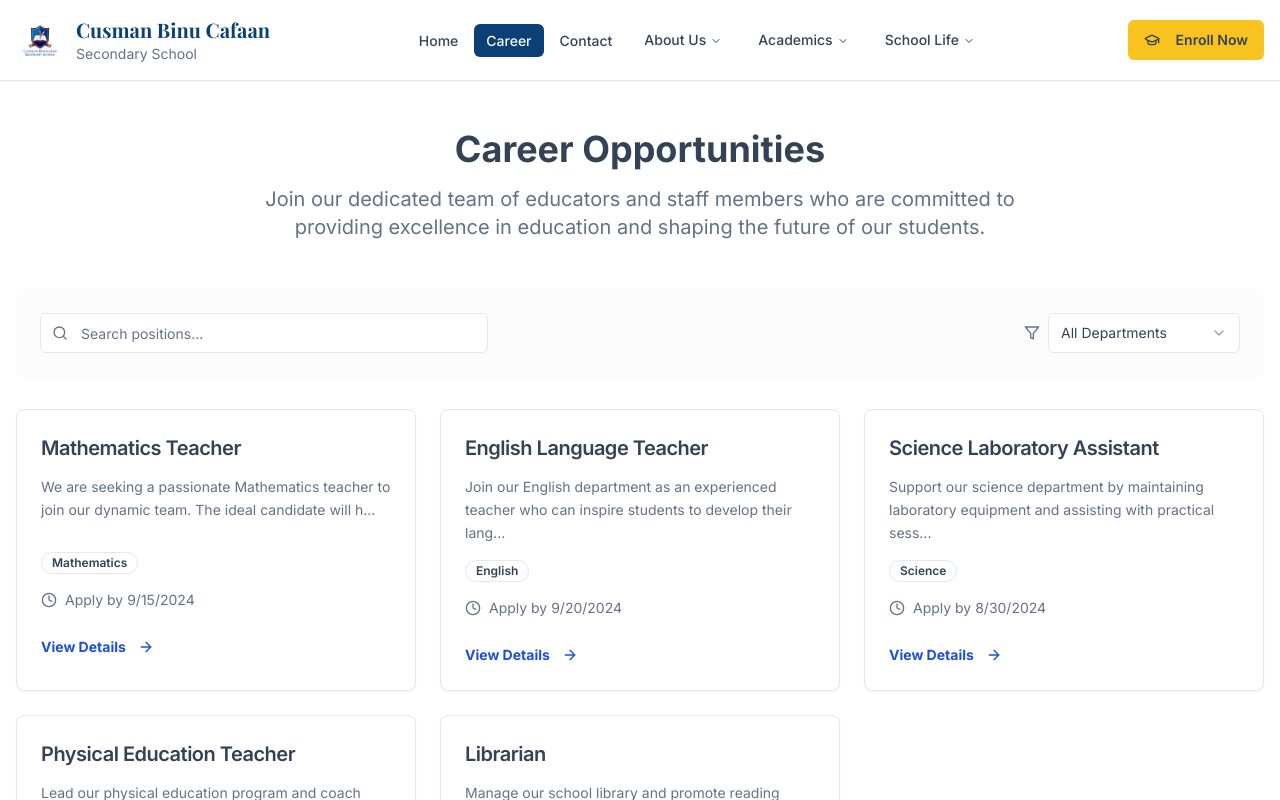
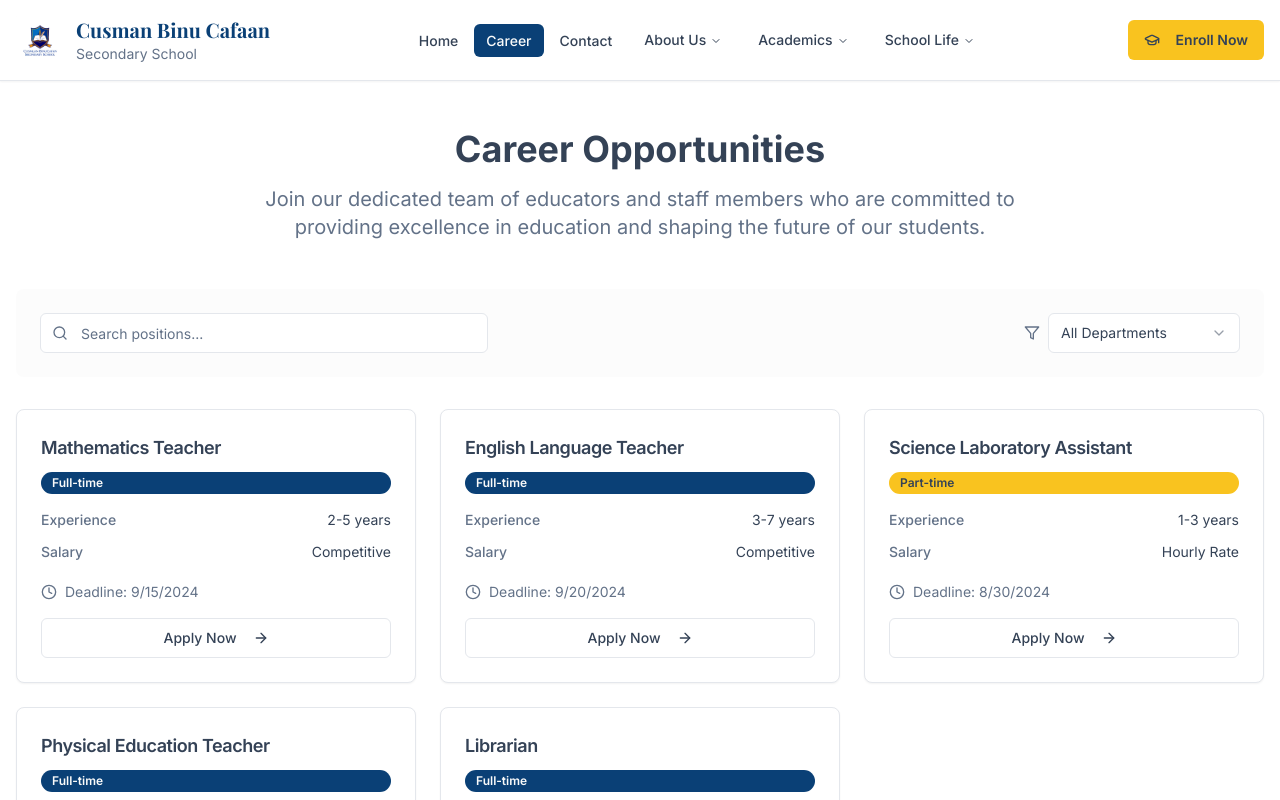
Before and after one commit to AbdirahmanNuh/cusman-secondary-school, a React (Vite) app: page /career in a window 1280 px wide. Shown: the top 800 px of the page. Built offline with nearby package versions, Linux system fonts and the light colour scheme.

Commit message:
Refine Career Page Content
Streamlined the Career page content to include only essential information, ensuring clarity and conciseness without omitting key details.

```diff
--- a/src/pages/Career.tsx
+++ b/src/pages/Career.tsx
@@ -19,110 +19,45 @@ const Career = () => {
       title: "Mathematics Teacher",
       department: "Mathematics",
       type: "Full-time",
-      location: "Main Campus",
       experience: "2-5 years",
       deadline: "2024-09-15",
-      description: "We are seeking a passionate Mathematics teacher to join our dynamic team. The ideal candidate will have strong subject knowledge and excellent communication skills.",
-      requirements: [
-        "Bachelor's degree in Mathematics or related field",
-        "Teaching certification required",
-        "Minimum 2 years teaching experience",
-        "Strong classroom management skills"
-      ],
-      responsibilities: [
-        "Plan and deliver engaging mathematics lessons",
-        "Assess student progress and provide feedback",
-        "Participate in school activities and events",
-        "Collaborate with colleagues and parents"
-      ]
+      salary: "Competitive"
     },
     {
       id: 2,
       title: "English Language Teacher",
       department: "English",
       type: "Full-time",
-      location: "Main Campus",
       experience: "3-7 years",
       deadline: "2024-09-20",
-      description: "Join our English department as an experienced teacher who can inspire students to develop their language and literature skills.",
-      requirements: [
-        "Bachelor's degree in English or Literature",
-        "Teaching certification required",
-        "Minimum 3 years teaching experience",
-        "Native or near-native English proficiency"
-      ],
-      responsibilities: [
-        "Teach English language and literature",
-        "Develop curriculum and lesson plans",
-        "Organize literary events and competitions",
-        "Mentor student publications"
-      ]
+      salary: "Competitive"
     },
     {
       id: 3,
       title: "Science Laboratory Assistant",
       department: "Science",
       type: "Part-time",
-      location: "Science Block",
       experience: "1-3 years",
       deadline: "2024-08-30",
-      description: "Support our science department by maintaining laboratory equipment and assisting with practical sessions.",
-      requirements: [
-        "Diploma in Science or related field",
-        "Laboratory experience preferred",
-        "Knowledge of safety procedures",
-        "Attention to detail"
-      ],
-      responsibilities: [
-        "Prepare laboratory equipment for classes",
-        "Maintain inventory of chemicals and materials",
-        "Ensure laboratory safety standards",
-        "Assist teachers during practical sessions"
-      ]
+      salary: "Hourly Rate"
     },
     {
       id: 4,
       title: "Physical Education Teacher",
       department: "Physical Education",
       type: "Full-time",
-      location: "Sports Complex",
       experience: "2-5 years",
       deadline: "2024-09-10",
-      description: "Lead our physical education program and coach various sports teams to promote student fitness and teamwork.",
-      requirements: [
-        "Bachelor's degree in Physical Education",
-        "Sports coaching certification",
-        "First aid certification",
-        "Strong leadership skills"
-      ],
-      responsibilities: [
-        "Conduct physical education classes",
-        "Coach school sports teams",
-        "Organize sports events and competitions",
-        "Promote student health and fitness"
-      ]
+      salary: "Competitive"
     },
     {
       id: 5,
       title: "Librarian",
       department: "Library",
       type: "Full-time",
-      location: "Main Library",
       experience: "2-4 years",
       deadline: "2024-09-25",
-      description: "Manage our school library and promote reading culture among students and staff.",
-      requirements: [
-        "Bachelor's degree in Library Science",
-        "Library management experience",
-        "Computer literacy",
-        "Excellent organizational skills"
-      ],
-      responsibilities: [
-        "Manage library resources and catalog",
-        "Assist students and staff with research",
-        "Organize reading programs and events",
-        "Maintain digital and physical collections"
-      ]
+      salary: "Competitive"
     }
   ];
 
@@ -188,36 +123,38 @@ const Career = () => {
         {/* Job Listings */}
         <div className="grid grid-cols-1 md:grid-cols-2 lg:grid-cols-3 gap-6 mb-12">
           {filteredJobs.map((job) => (
-            <Card key={job.id} className="hover:shadow-lg transition-shadow border border-border bg-card">
-              <CardHeader className="pb-4">
-                <CardTitle className="text-xl text-foreground font-semibold mb-2">
+            <Card key={job.id} className="hover:shadow-lg transition-shadow border border-border bg-card group">
+              <CardHeader className="pb-2">
+                <CardTitle className="text-lg font-semibold text-foreground mb-1">
                   {job.title}
                 </CardTitle>
-                <CardDescription className="text-muted-foreground leading-relaxed min-h-[60px]">
-                  {job.description.length > 100
-                    ? `${job.description.substring(0, 100)}...`
-                    : job.description}
-                </CardDescription>
+                <Badge className={getTypeColor(job.type)} variant="secondary">
+                  {job.type}
+                </Badge>
               </CardHeader>
-              <CardContent className="pt-0">
-                <div className="flex flex-wrap gap-2 mb-4">
-                  <Badge variant="outline">{job.department}</Badge>
+              <CardContent className="pt-2">
+                <div className="space-y-3">
+                  <div className="flex justify-between items-center">
+                    <span className="text-sm font-medium text-muted-foreground">Experience</span>
+                    <span className="text-sm text-foreground">{job.experience}</span>
                   </div>
-
-                <div className="space-y-2 mb-6">
-                  <div className="flex items-center gap-2 text-sm text-muted-foreground">
+                  <div className="flex justify-between items-center">
+                    <span className="text-sm font-medium text-muted-foreground">Salary</span>
+                    <span className="text-sm text-foreground">{job.salary}</span>
+                  </div>
+                  <div className="flex items-center gap-2 text-sm text-muted-foreground pt-2">
                     <Clock className="h-4 w-4" />
-                    <span>Apply by {new Date(job.deadline).toLocaleDateString()}</span>
+                    <span>Deadline: {new Date(job.deadline).toLocaleDateString()}</span>
                   </div>
                 </div>
 
-                <Link to={`/career/${job.id}`}>
+                <Link to={`/career/${job.id}`} className="block mt-4">
                   <Button
-                    variant="ghost"
-                    className="text-blue-700 hover:text-blue-800 hover:bg-blue-50 p-0 h-auto font-bold group"
+                    variant="outline"
+                    className="w-full group-hover:bg-primary group-hover:text-primary-foreground transition-colors"
                   >
-                    View Details
-                    <ArrowRight className="ml-1 h-4 w-4 group-hover:translate-x-1 transition-transform" />
+                    Apply Now
+                    <ArrowRight className="ml-2 h-4 w-4 group-hover:translate-x-1 transition-transform" />
                   </Button>
                 </Link>
               </CardContent>
```
Lines whose indentation alone changed are shown as unchanged.
